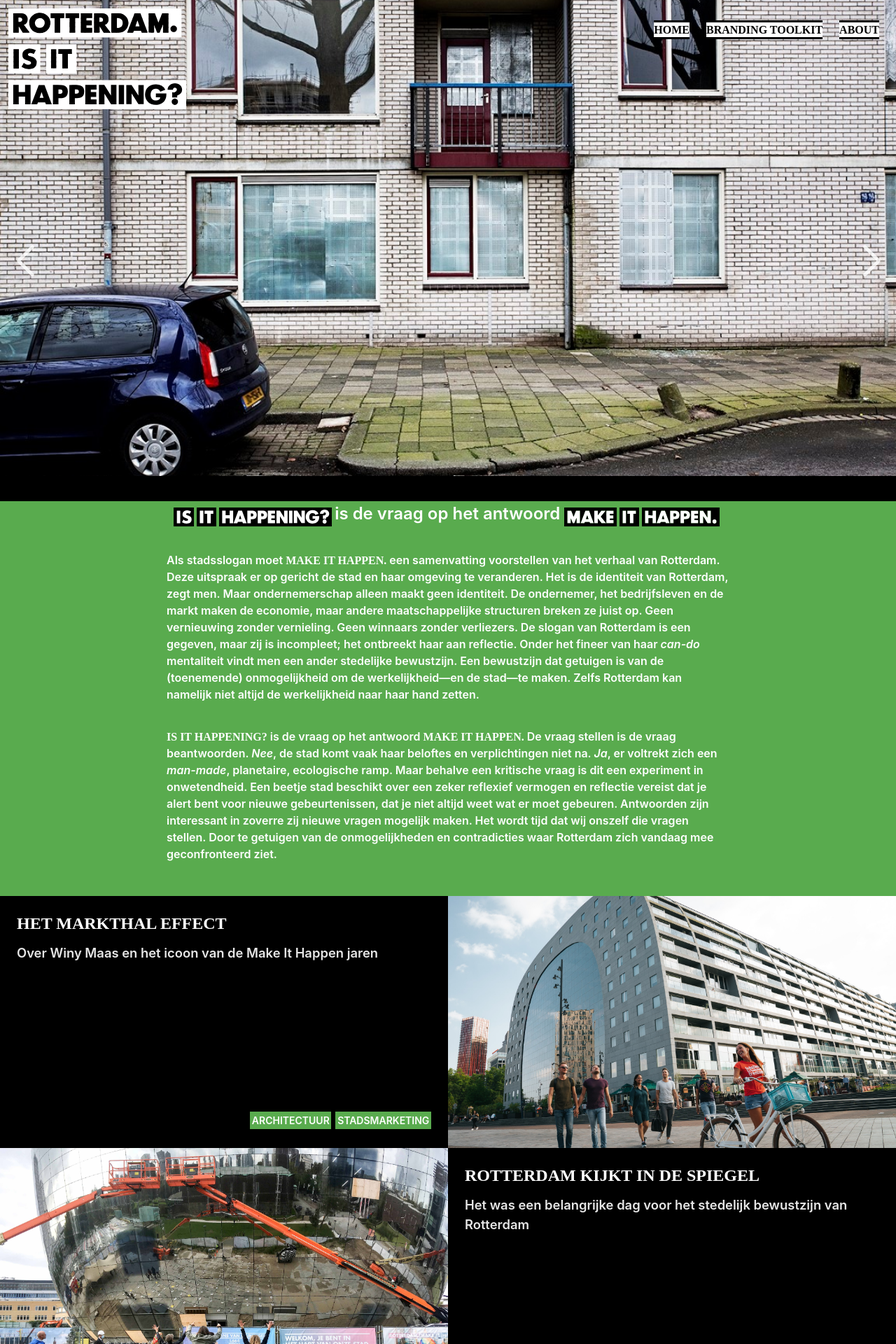
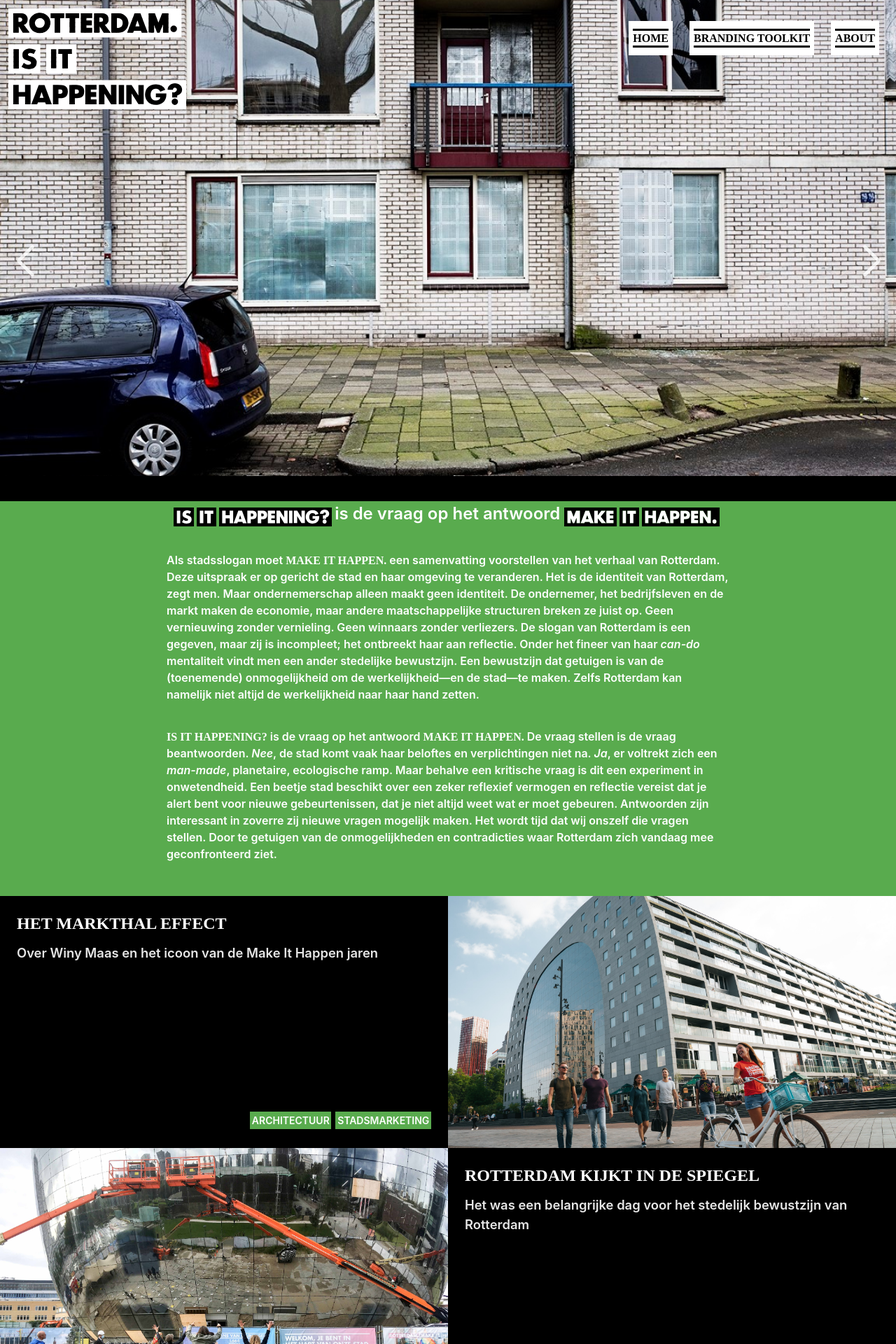
Before and after one commit to norealdirection/norealdirection.github.io, a Jekyll site: the page built from index.markdown, in a window 1280 px wide. Shown: the top 1920 px of the page at 70% size. Built offline with Jekyll 4.4.1, drawn with Linux system fonts in a browser that asks for light colours.

Commit message:
Update _layout.scss

```diff
--- a/_sass/minima/_layout.scss
+++ b/_sass/minima/_layout.scss
@@ -64,7 +64,7 @@
 		width: auto;
 		height: auto;
 		display: inline-block;
-  		//margin: 12px 6px;
+  		margin: 12px 6px;
 	}
 
 	.page-link {
```
